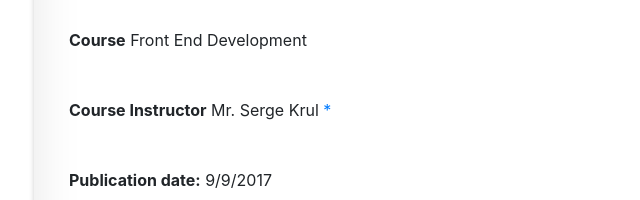
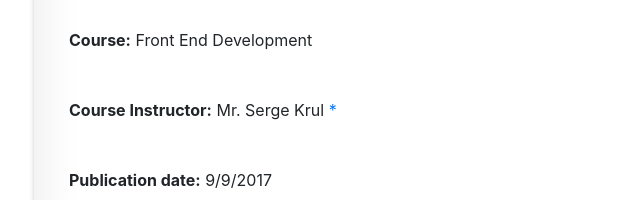
Before and after one commit to mdahamshi/babble, a website: page ss/docs.html in a window 1280 px wide. Shown: the part 700-900 px from the top of the page, 156-796 px from the left. Drawn offline with nearby package versions, Linux system fonts and the light colour scheme.

Commit message:
meta data

```diff
--- a/ss/docs.html
+++ b/ss/docs.html
@@ -86,9 +86,9 @@ footer a {
 <a href="https://github.com/mdahamshi/babble/blob/master/ss/0.png" target="_top"><img src="https://github.com/mdahamshi/babble/raw/master/ss/0.png" style="max-width:100%;"></a>
 </p>
 
-<p><strong>Course</strong>
+<p><strong>Course:</strong>
 Front End Development</p>
-<p><strong>Course Instructor</strong>
+<p><strong>Course Instructor:</strong>
 Mr. Serge Krul <a href="https://il.linkedin.com/in/sergekrul">*</a></p>
 <p><strong>Publication date:</strong> 9/9/2017</p>
 <p><strong>License</strong>: <a href="https://en.wikipedia.org/wiki/MIT_License">MIT</a></p>
```
